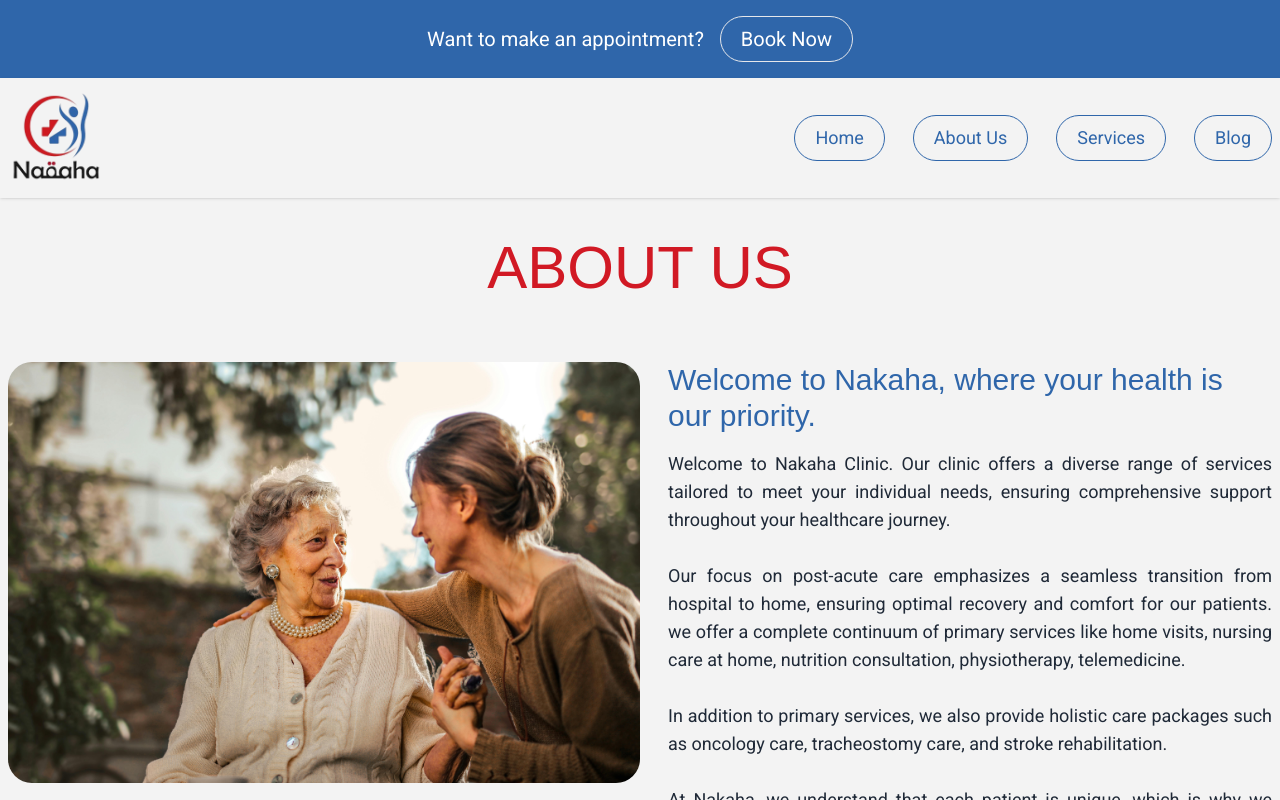
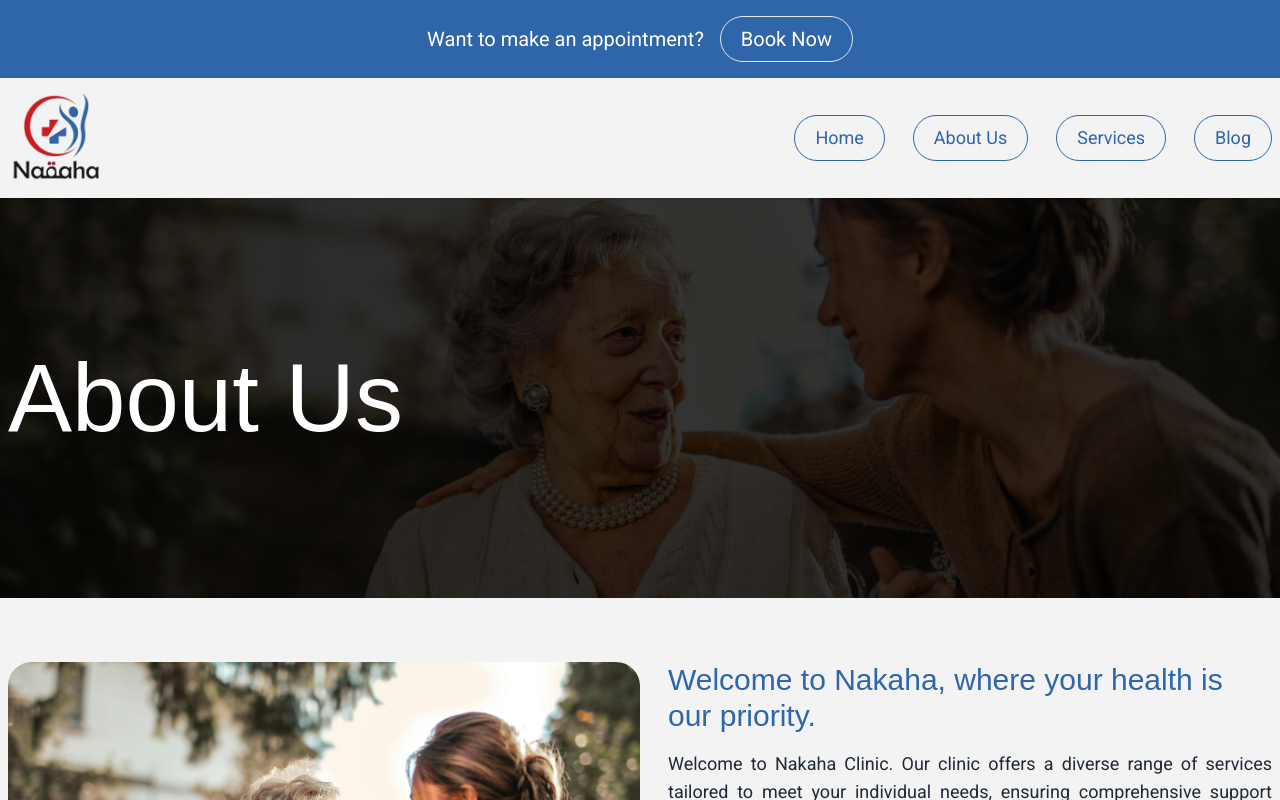
Before and after one commit to AbdurRehman1312/nakaha_website, a React (Vite) app: page /about in a window 1280 px wide. Shown: the top 800 px of the page. Built offline with nearby package versions, Linux system fonts and the light colour scheme.

Commit message:
Breadcrumb

```diff
--- a/src/assets/index.js
+++ b/src/assets/index.js
@@ -17,3 +17,4 @@ export { default as aboutus } from "./aboutus.jpg";
 export { default as clock } from "./clock.png";
 export { default as next } from "./next.png";
 export { default as prev } from "./prev.png";
+export { default as bgblog } from "./bgblog.png";
--- a/src/components/BlogCard.jsx
+++ b/src/components/BlogCard.jsx
@@ -4,7 +4,7 @@ import Button from "./Button";
 import { Link } from "react-router-dom";
 const BlogCard = ({img, name, desc, date, link}) => {
   return (
-    <div className="h-[380px] w-[100%] rounded-lg border border-gray-300 relative">
+    <div className="h-[370px] w-[100%] rounded-lg border border-gray-300 relative">
       <div className="flex flex-col gap-3 ">
         <div className="h-[150px]">
           <img
--- /dev/null
+++ b/src/components/Breadcrumb.jsx
@@ -0,0 +1,13 @@
+import React from "react";
+
+const Breadcrumb = ({title, styles}) => {
+  return (
+    <div className={` ${styles} flex justify-start items-center`}>
+      <h1 className="text-white lg:text-8xl text-4xl font-poppins container m-auto px-2">
+        {title}
+      </h1>
+    </div>
+  );
+};
+
+export default Breadcrumb;
--- a/src/components/Header.jsx
+++ b/src/components/Header.jsx
@@ -6,6 +6,7 @@ import Button from "./Button";
 const Header = () => {
   const scrollToTop = () => {
     window.scrollTo({ top: 0 });
+    setToggle(false);
   };
   const [toggle, setToggle] = useState(false);
   let links = [
@@ -14,10 +15,6 @@ const Header = () => {
     { name: "Services", link: "/services" },
     { name: "Blog", link: "/blogs" },
   ];
-
-  const closeMobileMenu = () => {
-    setToggle(false);
-  };
 
   return (
     <>
@@ -36,7 +33,7 @@ const Header = () => {
         <div className="container m-auto">
           <div className="flex justify-between items-center">
             <div className="w-1/3 sm:w-auto">
-              <NavLink to={"/"} onClick={closeMobileMenu}>
+              <NavLink to={"/"} onClick={scrollToTop}>
                 <img
                   src={images.logo2}
                   alt=""
@@ -75,7 +72,7 @@ const Header = () => {
                   <ul className="list-none flex flex-col gap-3 items-center">
                     {links.map((link) => (
                       <li key={link.name}>
-                        <NavLink to={link.link} onClick={closeMobileMenu}>
+                        <NavLink to={link.link} onClick={scrollToTop}>
                           <Button
                             name={link.name}
                             style="bg-primary text-white border-primary hover:bg-primary hover:text-white hover:border text-lg"
--- a/src/components/Hero.jsx
+++ b/src/components/Hero.jsx
@@ -9,7 +9,7 @@ const Hero = () => {
   };
   return (
     <section>
-      <h1 className="text-secondary mt-8 lg:mt-20 text-8xl text-center font-serif">
+      <h1 className="text-secondary mt-8 lg:mt-20 lg:text-8xl text-5xl text-center font-serif">
         Trust in our care
       </h1>
       <div className="grid lg:grid-cols-4 gap-8 my-12 lg:my-20">
@@ -21,11 +21,11 @@ const Hero = () => {
           />
         </div>
         <div className="bg-[#e46069] text-gray-700 rounded-2xl p-3 flex flex-col justify-center items-center">
-          <h3 className="font-bold text-7xl">49</h3>
+          <h3 className="font-bold md:text-7xl text-3xl">49</h3>
           <p className="text-xl">years in business</p>
         </div>
         <div className="lg:row-start-2 bg-[#aecddd] text-gray-700 rounded-2xl p-3 flex flex-col justify-center items-center">
-          <h3 className="font-bold text-7xl">57</h3>
+          <h3 className="font-bold md:text-7xl text-3xl">57</h3>
           <p className="text-xl">locations across five states</p>
         </div>
         <div className="dark lg:col-span-2  relative w-full h-[220px]">
--- a/src/index.css
+++ b/src/index.css
@@ -79,3 +79,13 @@ body {
   line-clamp: 3;
   -webkit-box-orient: vertical;
 }
+.bg_blog {
+  height: 50vh;
+  background: linear-gradient(rgba(1, 1, 1, 0.8), rgba(1, 1, 1, 0.8)),
+    url("../src/assets/hero1.jpg") no-repeat center/cover;
+}
+.bg_about {
+  height: 50vh;
+  background: linear-gradient(rgba(1, 1, 1, 0.8), rgba(1, 1, 1, 0.8)),
+    url("../src/assets/aboutus.jpg") no-repeat center/cover;
+}
--- a/src/pages/About.jsx
+++ b/src/pages/About.jsx
@@ -1,11 +1,11 @@
 import React from "react";
 import * as images from "../assets";
+import Breadcrumb from "../components/Breadcrumb";
 const About = () => {
   return (
+    <>
+      <Breadcrumb styles="bg_about" title="About Us" />
       <section className="container m-auto px-2 my-10">
-      <h1 className="text-6xl text-center mb-7 text-secondary font-poppins">
-        ABOUT US
-      </h1>
         <div className="flex gap-7 mt-16 flex-col md:flex-row">
           <div className="md:w-[50%] shrink-0">
             <img src={images.aboutus} alt="" className="rounded-3xl" />
@@ -18,24 +18,26 @@ const About = () => {
               Welcome to Nakaha Clinic. Our clinic offers a diverse range of
               services tailored to meet your individual needs, ensuring
               comprehensive support throughout your healthcare journey. <br />{" "}
-            <br /> Our focus on post-acute care emphasizes a seamless transition
-            from hospital to home, ensuring optimal recovery and comfort for our
-            patients. we offer a complete continuum of primary services like
-            home visits, nursing care at home, nutrition consultation,
-            physiotherapy, telemedicine. <br /> <br /> In addition to primary
-            services, we also provide holistic care packages such as oncology
-            care, tracheostomy care, and stroke rehabilitation. <br /> <br /> At
-            Nakaha, we understand that each patient is unique, which is why we
-            prioritize personalized care plans tailored to your specific needs
-            and preferences. Whether you're managing a chronic illness,
-            recovering from surgery, or seeking rehabilitation services, our
-            team is here to support you every step of the way. Our goal is to
-            provide comprehensive support under one roof, making healthcare more
-            accessible and convenient for you.
+              <br /> Our focus on post-acute care emphasizes a seamless
+              transition from hospital to home, ensuring optimal recovery and
+              comfort for our patients. we offer a complete continuum of primary
+              services like home visits, nursing care at home, nutrition
+              consultation, physiotherapy, telemedicine. <br /> <br /> In
+              addition to primary services, we also provide holistic care
+              packages such as oncology care, tracheostomy care, and stroke
+              rehabilitation. <br /> <br /> At Nakaha, we understand that each
+              patient is unique, which is why we prioritize personalized care
+              plans tailored to your specific needs and preferences. Whether
+              you're managing a chronic illness, recovering from surgery, or
+              seeking rehabilitation services, our team is here to support you
+              every step of the way. Our goal is to provide comprehensive
+              support under one roof, making healthcare more accessible and
+              convenient for you.
             </p>
           </div>
         </div>
       </section>
+    </>
   );
 };
 
--- a/src/pages/Blogs.jsx
+++ b/src/pages/Blogs.jsx
@@ -5,6 +5,7 @@ import * as images from "../assets";
 import "swiper/css";
 import "swiper/css/navigation";
 import { Navigation } from "swiper/modules";
+import Breadcrumb from "../components/Breadcrumb";
 
 const Blogs = () => {
   const swiperRef = useRef(null);
@@ -25,11 +26,8 @@ const Blogs = () => {
 
   return (
     <>
-      <div className="bg_blog"></div>
+    <Breadcrumb styles="bg_blog" title="News And Blogs"  />
       <section className="container m-auto px-2 my-10 ">
-        <h1 className="text-secondary my-12 text-8xl text-center font-poppins">
-          News And Blogs
-        </h1>
         <div className="relative">
           <Swiper
             slidesPerView={4}
```
Also changed, not shown: 1 other file (tests, documents, lock files or other folders). Lines whose indentation alone changed are shown as unchanged.
